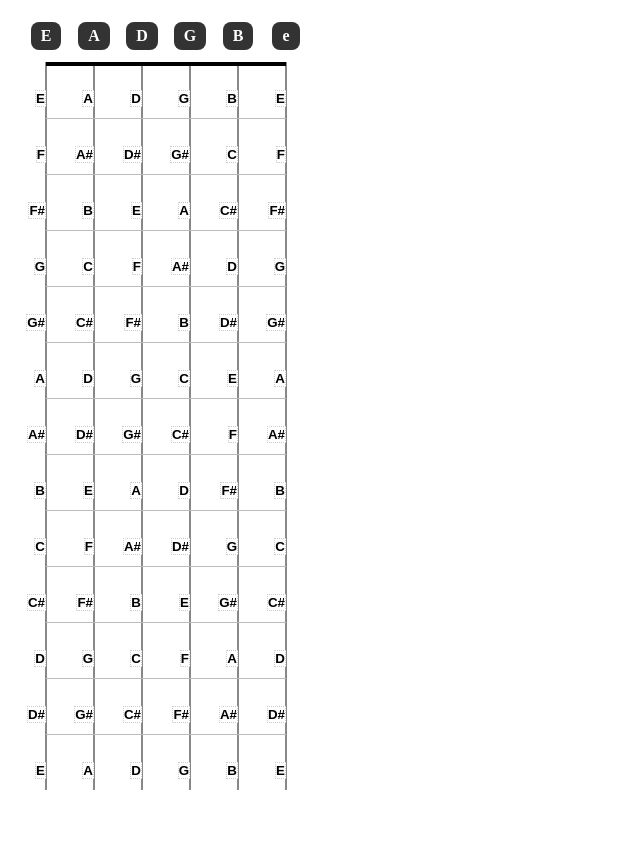
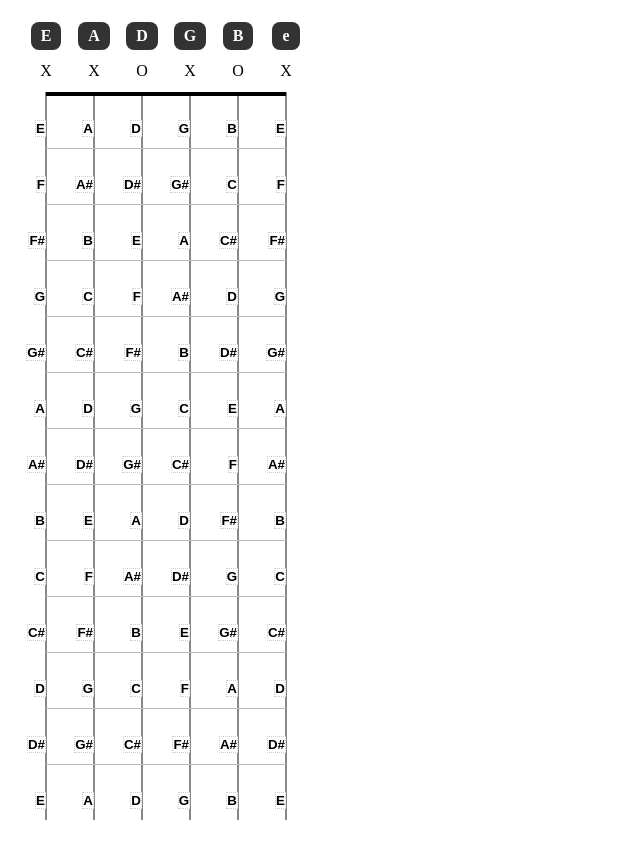
Before and after one commit to seangravener/fretboard-react, a React (Vite) app: page / in a window 1280 px wide. Shown: the whole page, without its empty margins (0-640 px from the left). Before the commit the page ends 812 px from the top, so only its background shows below. Built offline with nearby package versions, Linux system fonts and the light colour scheme.

Commit message:
Add open-string-indicator

```diff
--- a/src/features/fretboard/components/FretboardDisplay.css
+++ b/src/features/fretboard/components/FretboardDisplay.css
@@ -25,12 +25,14 @@
   gap: 0;
 }
 
+.open-string-indicators,
 .note-labels {
   display: flex;
   justify-content: left;
   margin-bottom: 12px;
 }
 
+.open-string-indicator,
 .note-label {
   width: 48px;
   display: flex;
--- a/src/features/fretboard/components/FretboardDisplay.tsx
+++ b/src/features/fretboard/components/FretboardDisplay.tsx
@@ -19,6 +19,18 @@ export const FretboardNoteLabels = () => {
   );
 };
 
+export const FretboardOpenStrings = () => {
+  return (
+    <div className="open-string-indicators">
+      {["X", "X", "O", "X", "O", "X"].map((indicator) => (
+        <div className="open-string-indicator" key={indicator}>
+          {indicator}
+        </div>
+      ))}
+    </div>
+  );
+};
+
 export const FretboardDisplay = ({
   fretboard,
   options,
@@ -27,6 +39,7 @@ export const FretboardDisplay = ({
   return (
     <div className="fretboard-container">
       <FretboardNoteLabels></FretboardNoteLabels>
+      <FretboardOpenStrings></FretboardOpenStrings>
 
       <div className="fretboard">
         {fretboard.strings.map((string) => (
```
